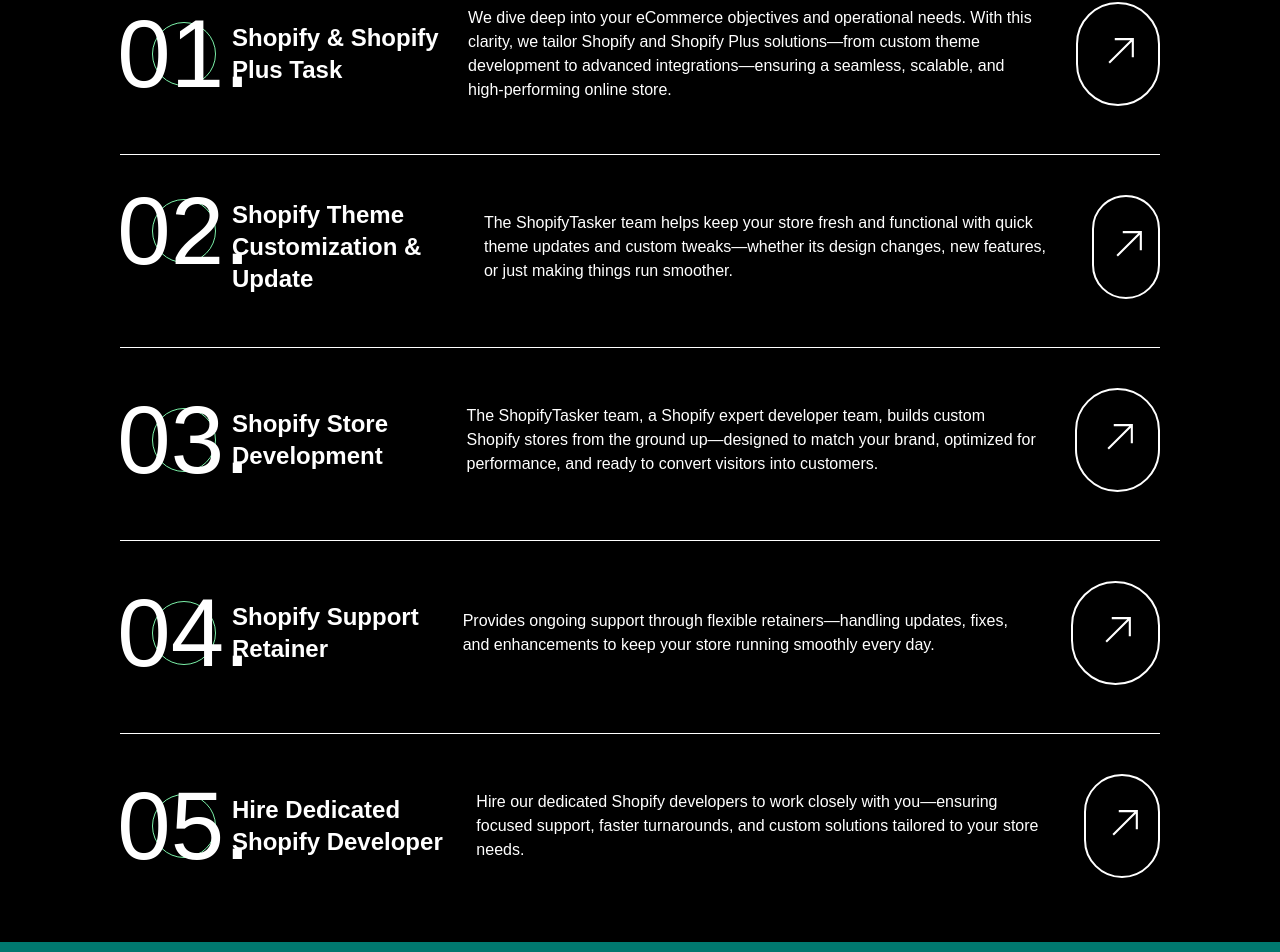
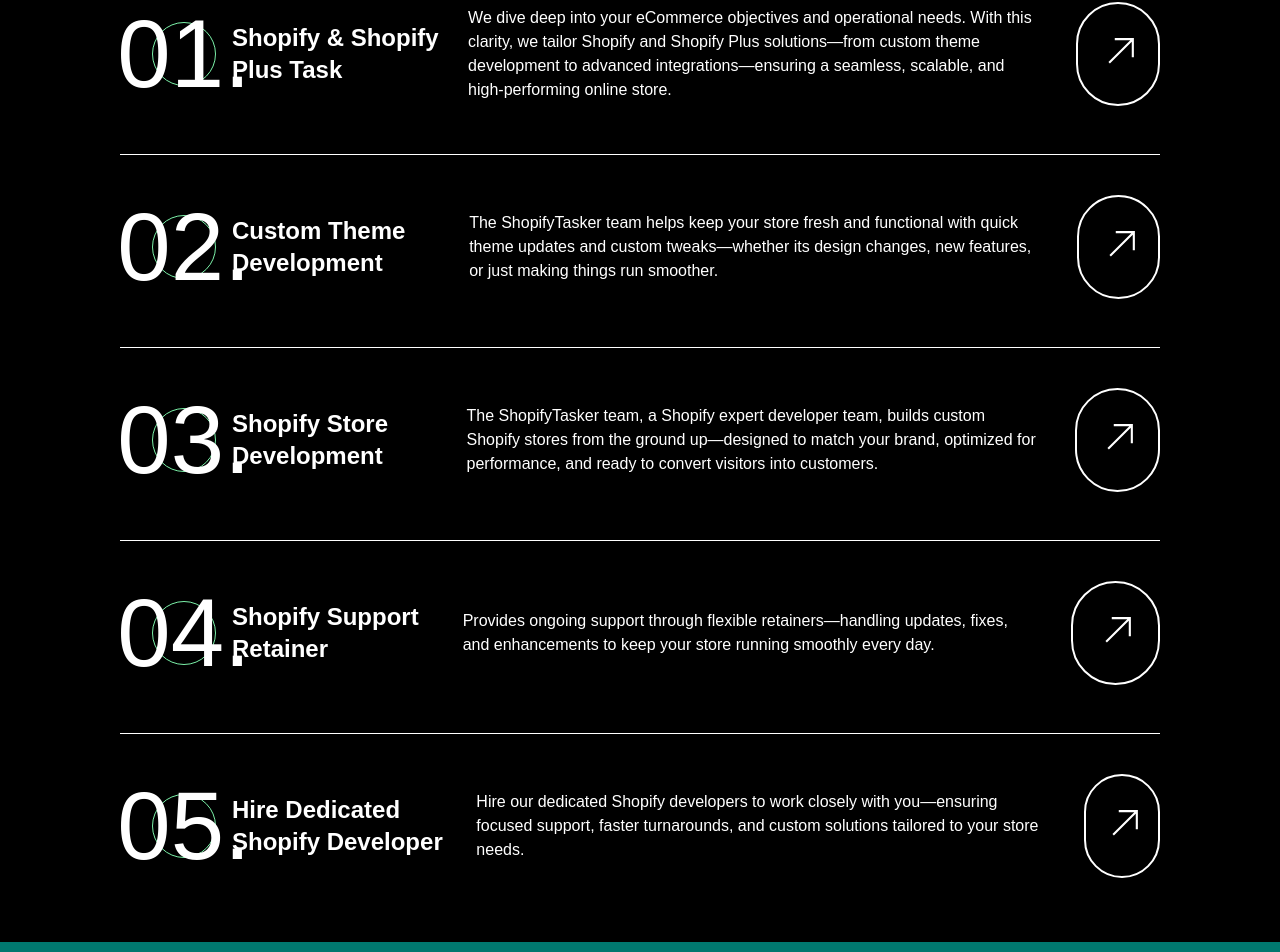
Before and after one commit to Vijendra2016/shopifytaskerwebapp, a Next.js app: page / in a window 1280 px wide. Shown: the part 815-1767 px from the top of the page. Built offline with nearby package versions, Linux system fonts and the light colour scheme; no server answers; what tailwindcss-animated would draw is missing.

Commit message:
added shopifytasker new service section

```diff
--- a/src/app/components/ShopifytaskerServices.tsx
+++ b/src/app/components/ShopifytaskerServices.tsx
@@ -14,7 +14,7 @@ const services = [
   },
   {
     id: "02",
-    title: "Shopify Theme Customization & Update",
+    title: "Custom Theme Development",
     description:
       "The ShopifyTasker team helps keep your store fresh and functional with quick theme updates and custom tweaks—whether its design changes, new features, or just making things run smoother.",
   },
```
